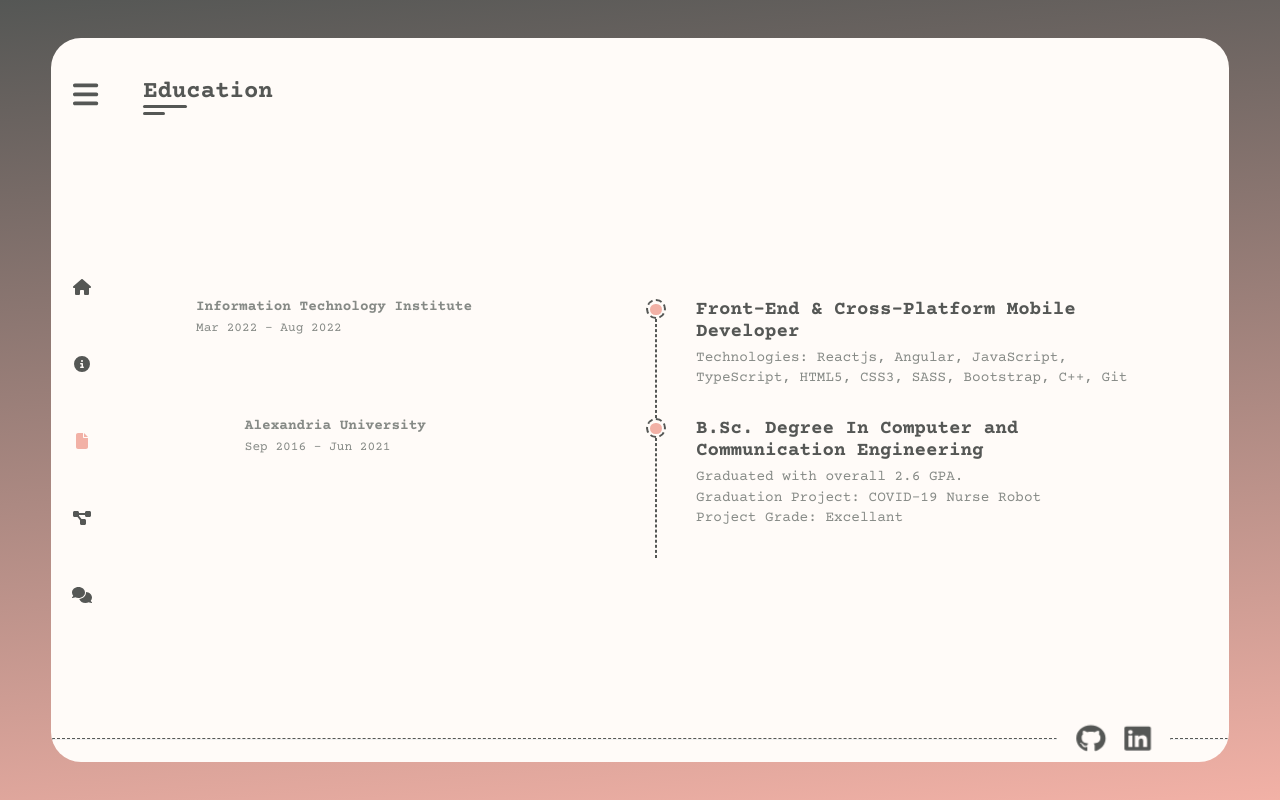
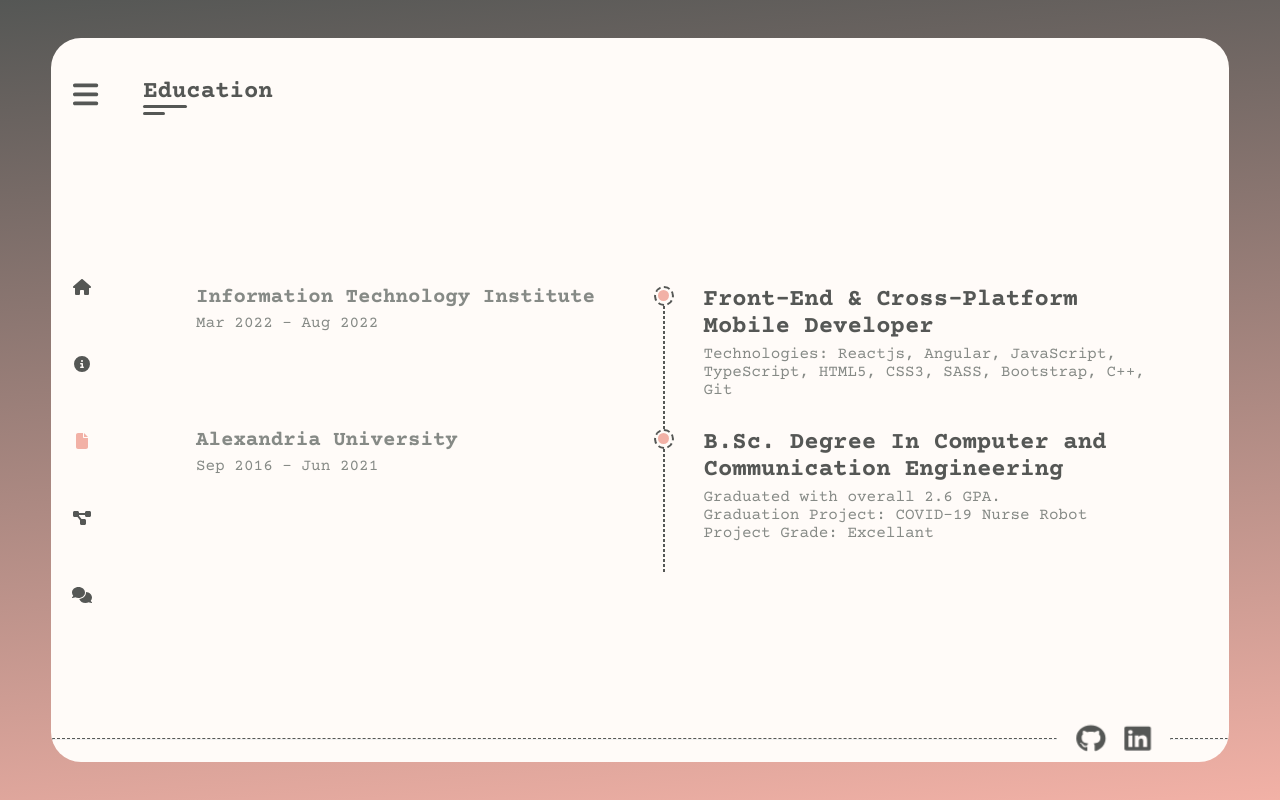
Before and after one commit to Yasmeen-Mostafa/Portfolio, a React (Create React App) app: page /#/resume in a window 1280 px wide. Built offline with nearby package versions, Linux system fonts and the light colour scheme.

Commit message:
resume finished

```diff
--- a/src/components/ResumeExperience/ResumeExperience.scss
+++ b/src/components/ResumeExperience/ResumeExperience.scss
@@ -1,48 +1,49 @@
 @import "../../styles/screen_brakpoints.module";
 
 .resume__experience {
+  width: 100%;
   display: flex;
-  // flex-grow: 1;
+  padding-bottom: 30px;
   position: relative;
-
   flex-wrap: wrap;
   .resume__left {
-    // flex-grow: 2;
-    // width: 100%;
+    flex-grow: 1 !important;
     display: flex;
     flex-direction: column;
-    width: fit-content;
+    width: 30%;
     order: 2;
+    margin-left: 30px;
     h3 {
       order: 2;
+      color: var(--sec-color);
+
+      font-size: 0.8rem;
     }
     p {
+      font-size: 0.7rem;
       order: 1;
     }
   }
   .resume__right {
-    width: 100%;
-    padding-bottom: 30px;
-    // flex-grow: 2;
+    flex-grow: 1 !important;
+    // width: 100%;
     order: 3;
     margin-left: 50px;
   }
   .details {
     font-size: 0.8rem;
-    // padding-bottom: 2px;
+  }
+  h3 {
+    font-size: 1rem;
+  }
+  p {
+    font-size: 0.8rem;
   }
 }
-.test {
-  display: flex !important;
-}
-p {
-  line-height: 1.4;
-  font-size: 0.9rem;
-}
+// .test {
+//   display: flex !important;
+// }
 .resume__shape {
-  // margin-right: 30px;
-  //   margin-left: 10px;
-  // flex-grow: 1;
   display: flex;
   order: 1;
   flex-direction: column;
@@ -69,8 +70,9 @@ p {
     flex-direction: column;
     width: 100%;
     flex-grow: 1;
+    overflow-y: visible;
     hr {
-      height: 88%;
+      height: calc(100% - 20px);
       border: 0.5px dashed var(--main-color);
       //   height: 1px;
       position: absolute;
@@ -78,22 +80,24 @@ p {
     }
   }
 }
-.resume__location {
-  color: var(--sec-color);
-  font-size: 0.9rem;
+@media ($md-screen) {
+  .resume__experience {
+    .resume__left {
+      h3 {
+        font-size: 1rem;
       }
+      p {
+        font-size: 0.8rem;
+      }
+    }
+    .resume__right {
       h3 {
         font-size: 1.1rem;
       }
       p {
-  font-size: 1rem;
-}
-@media ($md-screen) {
-  p {
         font-size: 0.9rem;
       }
-  h3 {
-    font-size: 1.2rem;
+    }
   }
 }
 @media ($lg-screen) {
@@ -101,25 +105,32 @@ p {
     flex-wrap: nowrap;
     .resume__left {
       order: 1;
+      margin-left: 0;
       width: 100%;
       h3 {
+        font-size: 1.3rem;
         order: 1;
       }
       p {
         order: 2;
+        font-size: 1rem;
       }
     }
     .resume__right {
+      width: 100%;
       order: 3;
       margin-left: 0;
+      h3 {
+        font-size: 1.5rem;
+      }
+      p {
+        font-size: 1rem;
+      }
     }
     .resume__shape {
       order: 2;
+      padding-left: 15px;
       margin-right: 30px;
-      hr {
-        position: static;
-        height: 100%;
     }
   }
 }
-}
```
Lines whose indentation alone changed are shown as unchanged.
